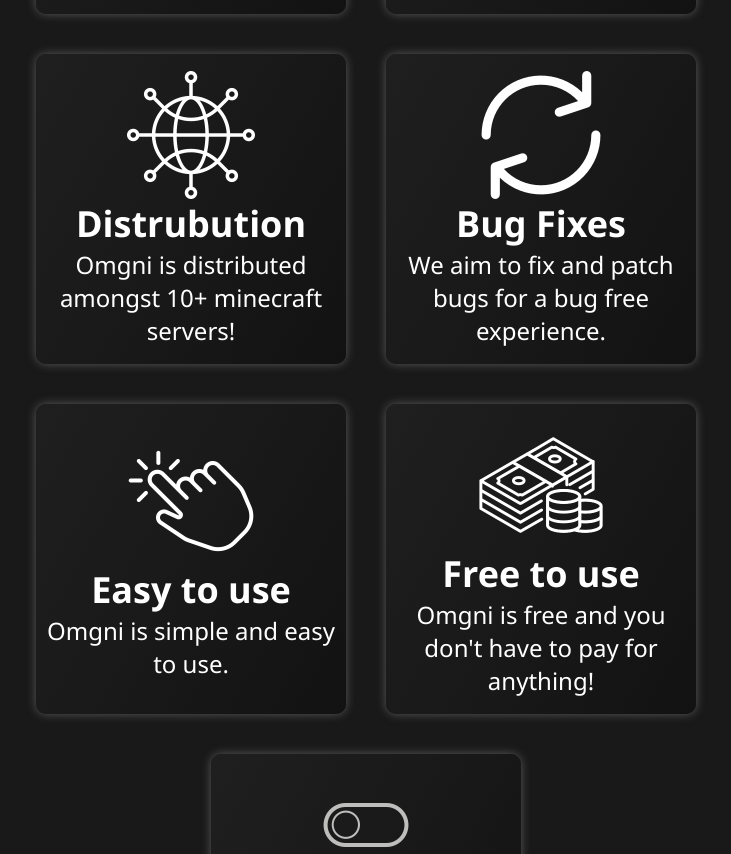
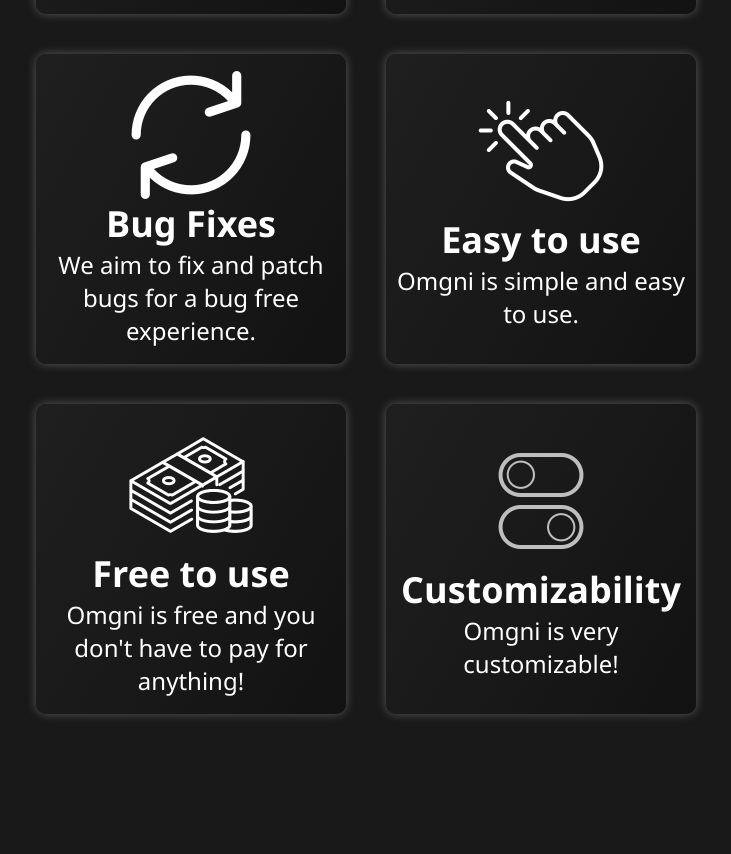
Before and after one commit to HeroDevc/website, a plain HTML site: page omgnibot/index.html in a window 1280 px wide. Shown: the part 2972-3826 px from the top of the page, without its empty margins (274-1005 px from the left). Drawn offline with Linux system fonts and the light colour scheme.

Commit message:
Update index.html

```diff
--- a/omgnibot/index.html
+++ b/omgnibot/index.html
@@ -969,11 +969,6 @@
                     <p>Omgni has high uptime with infrequent disconnects.</p>
                 </div>
                 <div class="more-features-feature-div">
-                    <img src="../distribution-network.png" alt=none>
-                    <h1>Distrubution</h1>
-                    <p>Omgni is distributed amongst 10+ minecraft servers!</p>
-                </div>
-                <div class="more-features-feature-div">
                     <img src="../updates.png" alt=none>
                     <h1>Bug Fixes</h1>
                     <p>We aim to fix and patch bugs for a bug free experience.</p>
```
